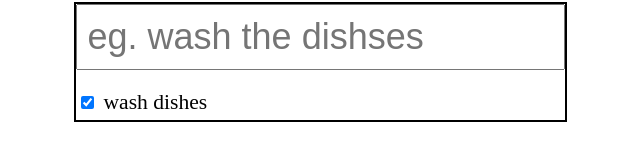
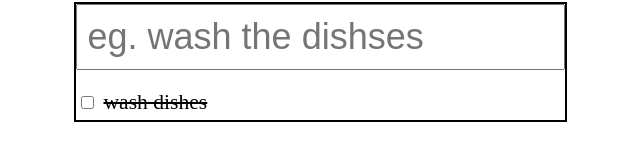
Before and after one commit to dhuber666/myTodo, a plain HTML site: page index.html in a window 1280 px wide. Both pictures are taken after a click on the checkbox 407 px from the left and 219 px from the top of the page. Shown: the part 117-278 px from the top of the page, 320-960 px from the left. Drawn offline with nearby package versions, Linux system fonts and the light colour scheme.

Commit message:
Added ability to check and uncheck (complete) todo

```diff
--- a/assets/css/styles.css
+++ b/assets/css/styles.css
@@ -71,9 +71,13 @@ h1 {
 	display: none;
 }
 
+.completed {
+	text-decoration: line-through;
+}
+
 /*Check boxes */
 
-.todo #complete {
+.todo .complete {
 	margin: 0 10px 0 5px;
 }
 
--- a/assets/js/app.js
+++ b/assets/js/app.js
@@ -27,12 +27,20 @@ $(document).ready(function() {
 			document
 				.querySelector('.show')
 				.addEventListener('dblclick', this.editMode.bind(this));
+			// for editing todo
 			document
 				.querySelector('.show')
 				.addEventListener('keyup', this.editTodo.bind(this));
+			// for completing todo
+			document
+				.querySelector('.show')
+				.addEventListener('click', this.completeTodo.bind(this));
 		},
 		getTodos: function() {
 			return Model.todos;
+		},
+		getTodo: function(index) {
+			return Model.todos[index];
 		},
 		addTodo: function(event) {
 			var element = event.target;
@@ -50,6 +58,7 @@ $(document).ready(function() {
 			}
 		},
 		editMode: function(event) {
+			if ($(event.target).hasClass('todoText')) {
 				var textField = $(event.target)
 					.parent()
 					.find("input[type='text']");
@@ -57,9 +66,10 @@ $(document).ready(function() {
 				var clickedTodo = $(event.target).closest('div');
 				clickedTodo.addClass('editing');
 				textField.val(currentText);
+				textField.focus();
+			}
 		},
 		editTodo: function(event) {
-			//TODO: Implement this function next
 			var currentText = $(event.target).val();
 			var keyPressed = event.keyCode;
 			if (keyPressed === ESCAPE_KEY) {
@@ -90,17 +100,38 @@ $(document).ready(function() {
 				View.render();
 			}
 		},
+		completeTodo: function(event) {
+			if ($(event.target).hasClass('complete')) {
+				var clickedTodo = $(event.target);
+				// fetch the paragraph and toggle class
+
+				var paragraph = clickedTodo
+					.parent()
+					.find('p')
+					.toggleClass('completed');
+				console.log(paragraph.hasClass('completed'));
+				var clicked = clickedTodo.prop('checked');
+				var indexOfTodo = this.getIndexOfElement(clickedTodo);
+				var todo = Controller.getTodo(indexOfTodo);
+				todo.completed = !todo.completed;
+				this.todoChange(indexOfTodo, todo);
+				View.render();
+			}
+		},
 		getIndexOfElement: function(element) {
 			var todoText = $(element)
 				.closest('div')
 				.text();
 			var index = -1;
 			Model.todos.forEach(function(todo, i) {
-				if (todo.title === element) {
+				if (todo.title === todoText) {
 					index = i;
 				}
 			});
 			return index;
+		},
+		todoChange: function(index, todo) {
+			Model.todos.splice(index, 1, todo);
 		},
 		saveTodo: function(todoText) {
 			var todo = {
@@ -122,15 +153,16 @@ $(document).ready(function() {
 		showTodos: function() {
 			var showTodos = document.querySelector('.todos'); // fetch the todos UL
 			showTodos.innerHTML = '';
-			Model.todos.forEach(function(todo) {
+			Controller.getTodos().forEach(function(todo) {
 				var currentTodo = document.createElement('div');
 				currentTodo.className = 'todo';
+				var paragraph = todo.completed
+					? '<p class="todoText completed">' + todo.title + '</p>'
+					: '<p class="todoText">' + todo.title + '</p>';
 
 				currentTodo.innerHTML =
-					"<input type='checkbox' id='complete'>" +
-					'<p>' +
-					todo.title +
-					'</p>' +
+					"<input type='checkbox' class='complete'>" +
+					paragraph +
 					'<input type="text" id="editTodo">' +
 					"<i class='fa fa-trash-o delete' aria-hidden='true'></i>";
 				showTodos.appendChild(currentTodo);
```
Lines whose indentation alone changed are shown as unchanged.
